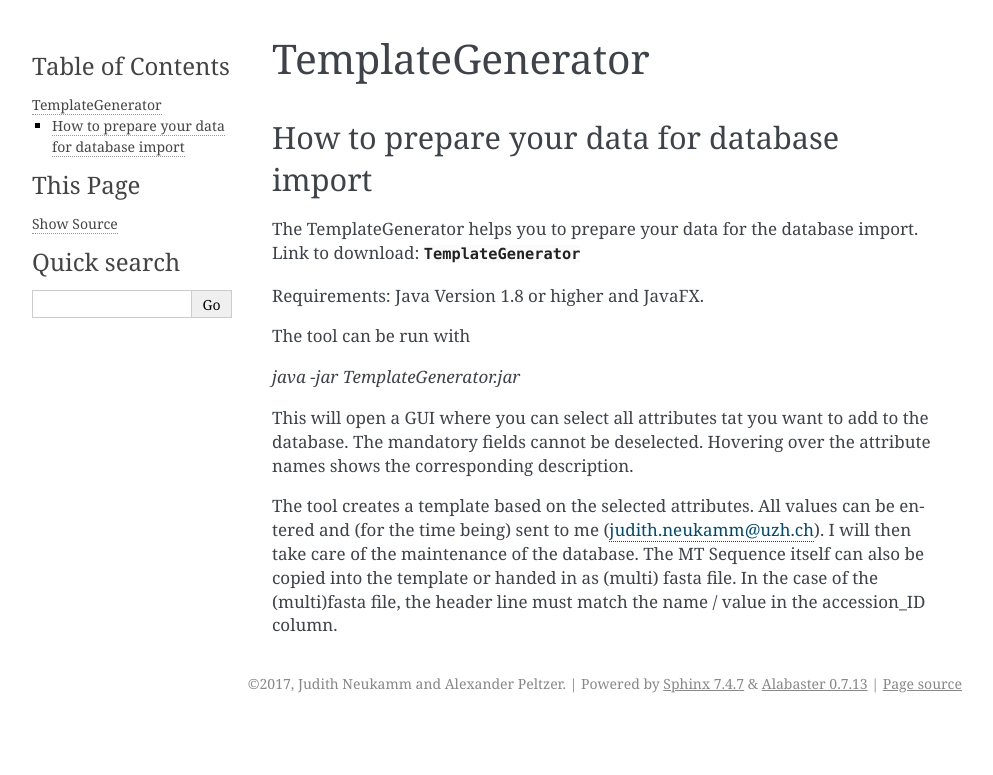
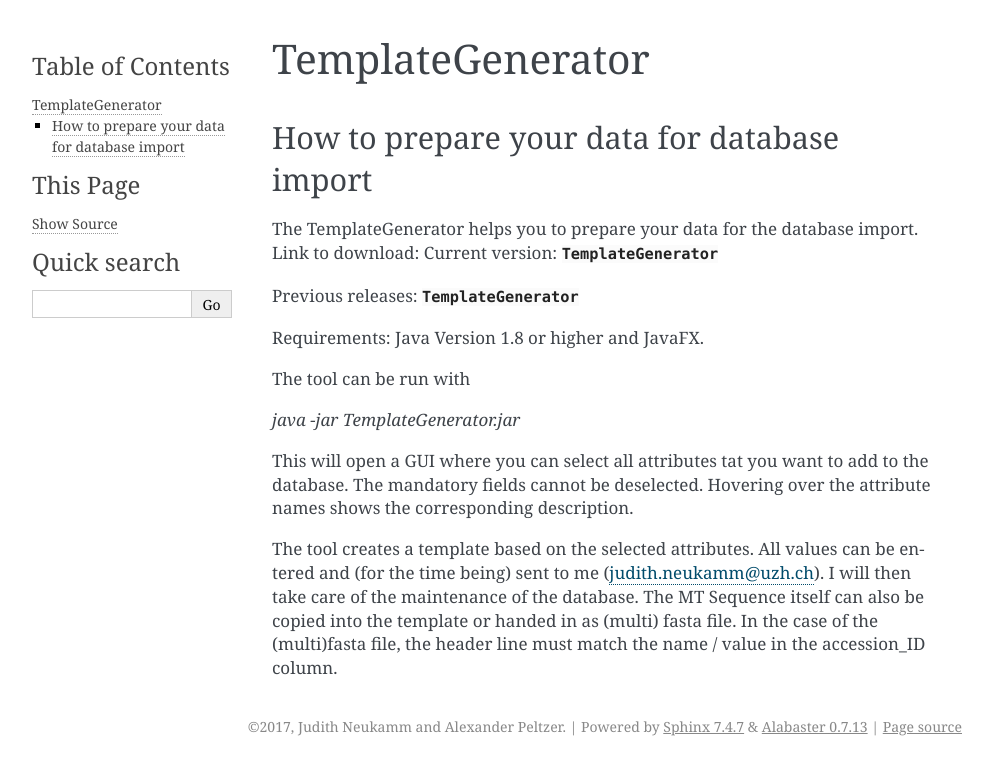
Before and after one commit to mitobench/mitoBench, a Sphinx documentation site: the page built from docs/contents/TemplateGenerator.rst, in a window 1280 px wide. Shown: the top 775 px of the page, without its empty margins (148-1141 px from the left). Built offline with Sphinx 7.4.7, drawn with Linux system fonts in a browser that asks for light colours.

Commit message:
update documentation (new TemplateGenerator version)

```diff
--- a/docs/contents/TemplateGenerator.rst
+++ b/docs/contents/TemplateGenerator.rst
@@ -8,7 +8,12 @@ How to prepare your data for database import
 ---------------------------------------------
 
 The TemplateGenerator helps you to prepare your data for the database import.
-Link to download: :download:`TemplateGenerator <jar/TemplateGenerator.jar>`
+Link to download:
+Current version: :download:`TemplateGenerator <jar/TemplateGenerator_v0.2.jar>`
+
+
+Previous releases: :download:`TemplateGenerator <jar/TemplateGenerator_v0.2.jar>`
+
 
 Requirements: Java Version 1.8 or higher and JavaFX.
 
```
